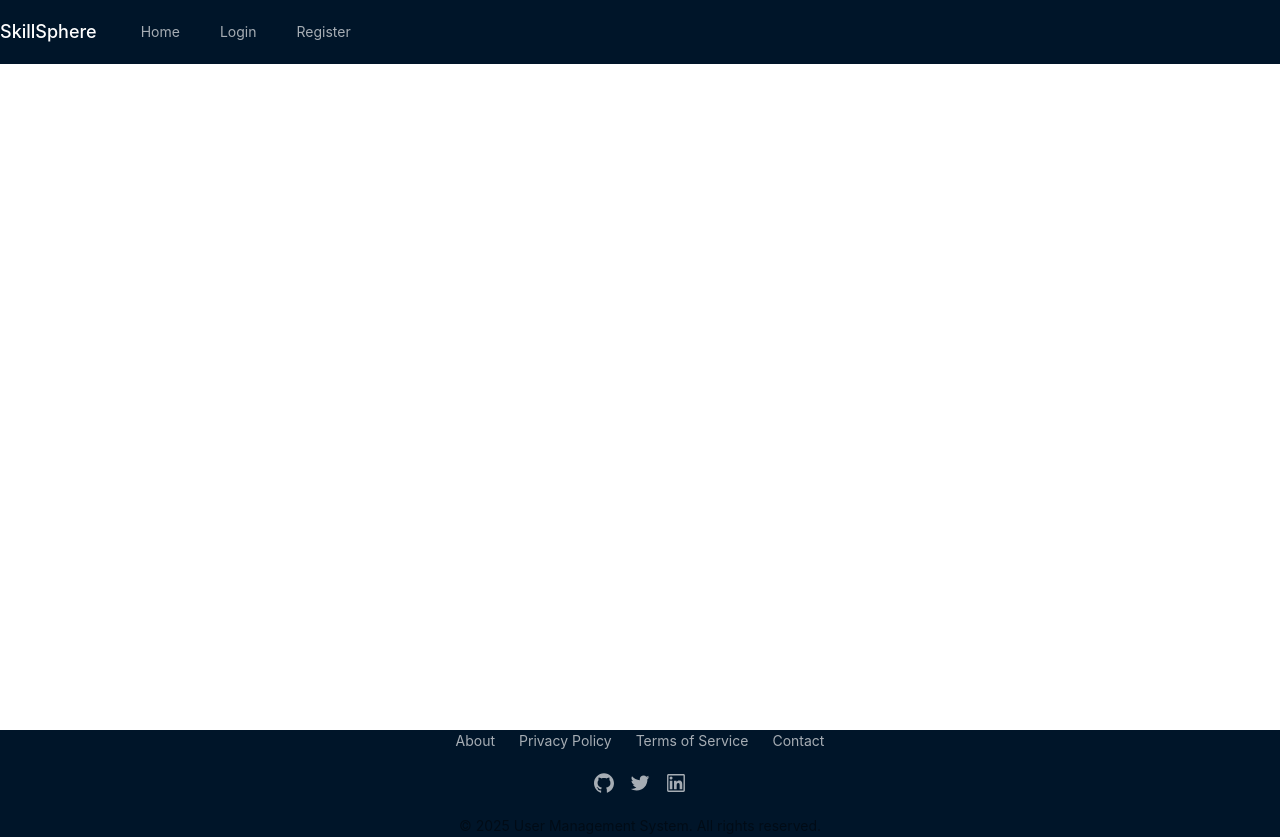
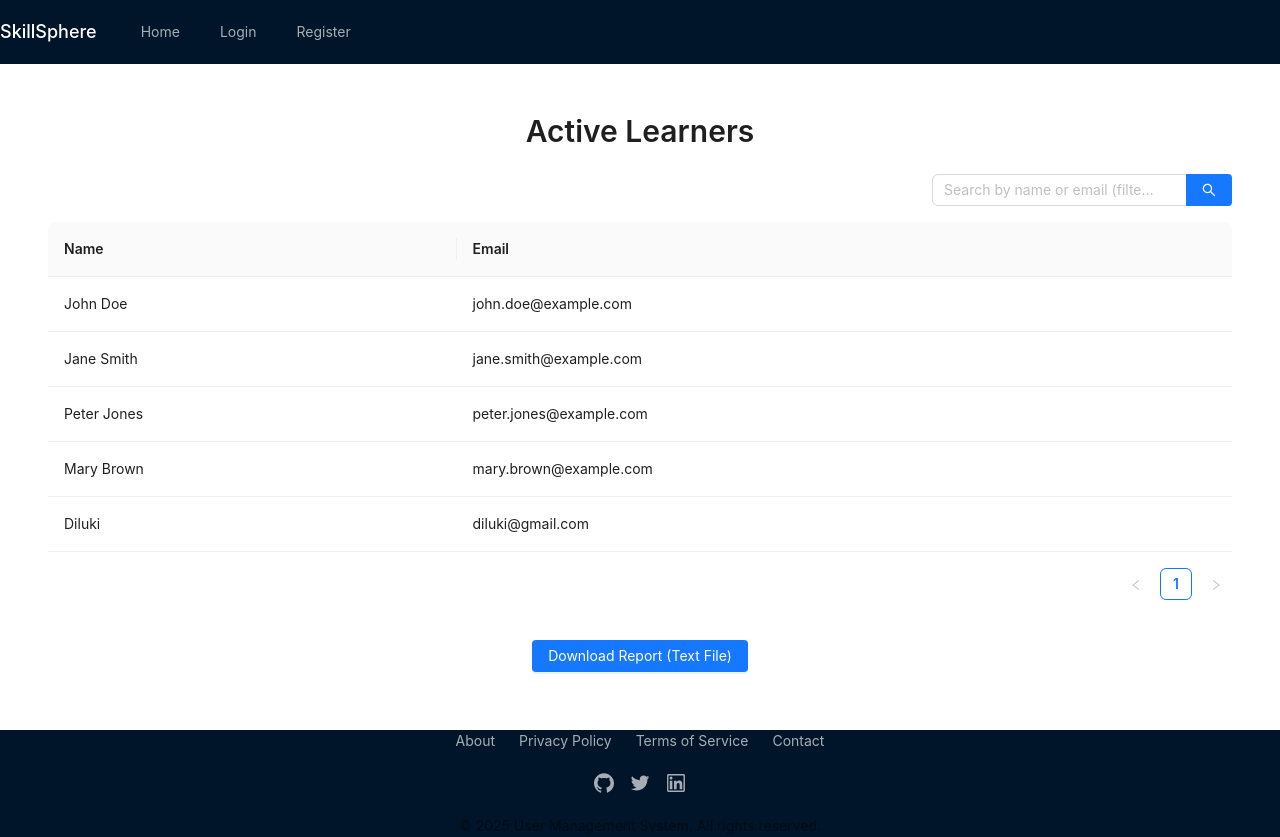
Before and after one commit to IT22343420/PAF-Frontend, a React (Vite) app: page /registered-users in a window 1280 px wide. Built offline with nearby package versions, Linux system fonts and the light colour scheme.

Commit message:
header changed and font color changed

```diff
--- a/src/App.css
+++ b/src/App.css
@@ -9,8 +9,15 @@
   min-height: calc(100vh - 64px - 70px); /* Subtract header and footer height */
 }
 
+.content-no-margin-top {
+  padding: 24px;
+  background: #fff;
+  min-height: calc(100vh - 70px); /* Subtract only footer height */
+}
+
 @media (max-width: 768px) {
-  .content {
+  .content,
+  .content-no-margin-top {
     padding: 16px;
   }
 }
--- a/src/App.jsx
+++ b/src/App.jsx
@@ -7,6 +7,7 @@ import Login from './pages/Login';
 import Register from './pages/Register';
 import Profile from './pages/Profile';
 import HomePage from './pages/HomePage';
+import RegisteredUsersPage from './pages/RegisteredUsersPage';
 import './App.css';
 
 const { Content } = Layout;
@@ -22,6 +23,7 @@ const App = () => {
             <Route path="/login" element={<Login />} />
             <Route path="/register" element={<Register />} />
             <Route path="/profile" element={<Profile />} />
+            <Route path="/registered-users" element={<RegisteredUsersPage />} />
           </Routes>
         </Content>
         <Footer />
--- a/src/components/header/Header.jsx
+++ b/src/components/header/Header.jsx
@@ -13,14 +13,15 @@ function Header() {
   const currentPath = location.pathname;
 
   return (
-    <div className="flex items-center justify-between px-4 h-16 bg-[#2c3e50] text-white shadow-md">
+    <div className="flex items-center justify-between px-4 h-16 bg-indigo-700 text-white shadow-md">
       {/* Left section: Logo and Site Name */}
       <div className="flex items-center">
         <SiEducative className="text-3xl text-indigo-400 mr-2" />
-        <span className="text-xl font-semibold">SkillSphere</span>
+        <span className="text-2xl font-semibold">SkillSphere</span>
       </div>
 
-      {/* Center section: Search Bar */}
+      {/* Center section: Search Bar - This was likely not in the original header based on the first screenshot, but keeping the component structure */}
+      {/* You might want to remove this Search component if it wasn't originally here. */}
       <div className="flex-grow flex justify-center mx-4">
         <Search
           placeholder="search"
@@ -32,13 +33,13 @@ function Header() {
       {/* Right section: Icons */}
       <div className="flex items-center space-x-6">
         <IoIosHome
-          className={`text-2xl cursor-pointer ${currentPath === "/" ? "text-indigo-400" : "text-gray-200"} hover:text-indigo-400`}
+          className={`text-3xl cursor-pointer ${currentPath === "/" ? "text-indigo-400" : "text-gray-200"} hover:text-indigo-400`}
           onClick={() => navigate("/")}
         />
-        <IoIosNotifications className="text-2xl cursor-pointer text-gray-200 hover:text-indigo-400" />
-        <IoIosSearch className="text-2xl cursor-pointer text-gray-200 hover:text-indigo-400" />
+        <IoIosNotifications className="text-3xl cursor-pointer text-gray-200 hover:text-indigo-400" />
+        <IoIosSearch className="text-3xl cursor-pointer text-gray-200 hover:text-indigo-400" />
         <IoIosPerson
-          className={`text-2xl cursor-pointer ${currentPath === "/profile" ? "text-indigo-400" : "text-gray-200"} hover:text-indigo-400`}
+          className={`text-3xl cursor-pointer ${currentPath === "/profile" ? "text-indigo-400" : "text-gray-200"} hover:text-indigo-400`}
           onClick={() => navigate("/profile")}
         />
       </div>
--- a/src/pages/HomePage.jsx
+++ b/src/pages/HomePage.jsx
@@ -84,10 +84,14 @@ const HomePage = () => {
       {/* Stats Section */}
       <section className="stats-section">
         <div className="stats-row">
-          <div className="stat-box stat-learners">
+          <div
+            className="stat-box stat-learners"
+            onClick={() => navigate('/registered-users')}
+            style={{ cursor: 'pointer' }}
+          >
             <span className="stat-icon"><UserOutlined /></span>
             <span className="stat-title">Active Learners</span>
-            <span className="stat-value">10,000</span>
+            <span className="stat-value">4</span>
           </div>
           <div className="stat-box stat-courses">
             <span className="stat-icon"><BookOutlined /></span>
--- /dev/null
+++ b/src/pages/RegisteredUsersPage.jsx
@@ -0,0 +1,119 @@
+import React, { useEffect, useState } from 'react';
+import { Typography, Button, Table, Input, Space, message } from 'antd';
+import { SearchOutlined } from '@ant-design/icons';
+
+const { Title } = Typography;
+const { Search } = Input;
+
+const RegisteredUsersPage = () => {
+  const [users, setUsers] = useState([]);
+  const [searchTerm, setSearchTerm] = useState('');
+  const [filteredUsers, setFilteredUsers] = useState([]);
+
+  useEffect(() => {
+    // Placeholder: Fetching dummy data for multiple users
+    // TODO: Replace with actual API call to fetch latest registered users from backend
+    const fetchUsers = async () => {
+      try {
+        // Replace with your actual API endpoint to fetch latest registered users
+        // const response = await fetch('/api/latest-registered-users');
+        // const data = await response.json();
+        // setUsers(data);
+        // setFilteredUsers(data);
+
+        // Dummy data for demonstration
+        const dummyUsers = [
+          { key: '1', name: 'John Doe', email: 'john.doe@example.com' },
+          { key: '2', name: 'Jane Smith', email: 'jane.smith@example.com' },
+          { key: '3', name: 'Peter Jones', email: 'peter.jones@example.com' },
+          { key: '4', name: 'Mary Brown', email: 'mary.brown@example.com' },
+          { key: '5', name: 'Diluki', email: 'diluki@gmail.com' }, // Added your user to dummy data
+        ];
+        setUsers(dummyUsers);
+        setFilteredUsers(dummyUsers); // Initialize filtered list
+
+      } catch (error) {
+        console.error('Error fetching users (using dummy data):', error);
+      }
+    };
+
+    fetchUsers();
+  }, []);
+
+  useEffect(() => {
+    // Filter users based on search term
+    const results = users.filter(user =>
+      user.name.toLowerCase().includes(searchTerm.toLowerCase()) ||
+      user.email.toLowerCase().includes(searchTerm.toLowerCase())
+    );
+    setFilteredUsers(results);
+  }, [searchTerm, users]);
+
+  const handleDownloadReport = () => {
+    // Frontend placeholder for download based on filtered data.
+    // TODO: Implement report generation on backend based on the filtered user list
+    console.log('Download report button clicked for filtered users:', filteredUsers);
+    if (filteredUsers.length > 0) {
+        // Basic example: create a simple text file for download of filtered users
+        const reportContent = ['Registered Users Report', ''];
+        filteredUsers.forEach(user => {
+            reportContent.push(`Name: ${user.name}, Email: ${user.email}`);
+        });
+        const blob = new Blob([reportContent.join('\n')], { type: 'text/plain' });
+        const url = window.URL.createObjectURL(blob);
+        const a = document.createElement('a');
+        a.href = url;
+        a.download = 'registered_users_report.txt'; // Download as a text file
+        document.body.appendChild(a);
+        a.click();
+        a.remove();
+        window.URL.revokeObjectURL(url);
+        message.success('Downloading report...');
+    } else {
+        message.info('No user data to download.');
+    }
+  };
+
+  const columns = [
+    {
+      title: 'Name',
+      dataIndex: 'name',
+      key: 'name',
+    },
+    {
+      title: 'Email',
+      dataIndex: 'email',
+      key: 'email',
+    },
+  ];
+
+  return (
+    <div style={{ padding: '24px' }}>
+      <div style={{ textAlign: 'center', marginBottom: '24px' }}>
+        <Title level={2}>Active Learners</Title>
+      </div>
+      <Space style={{ marginBottom: '16px', width: '100%', justifyContent: 'flex-end' }}>
+        <Search
+          placeholder="Search by name or email (filters dummy data)"
+          allowClear
+          enterButton={<SearchOutlined />}
+          style={{ width: 300 }}
+          onSearch={(value) => setSearchTerm(value)}
+          onChange={(e) => setSearchTerm(e.target.value)}
+        />
+      </Space>
+      <Table dataSource={filteredUsers} columns={columns} pagination={{ pageSize: 10 }} />
+
+      <div style={{ textAlign: 'center', marginTop: '24px' }}>
+        <Button
+          type="primary"
+          onClick={handleDownloadReport}
+        >
+          Download Report (Text File)
+        </Button>
+      </div>
+    </div>
+  );
+};
+
+export default RegisteredUsersPage;
```
